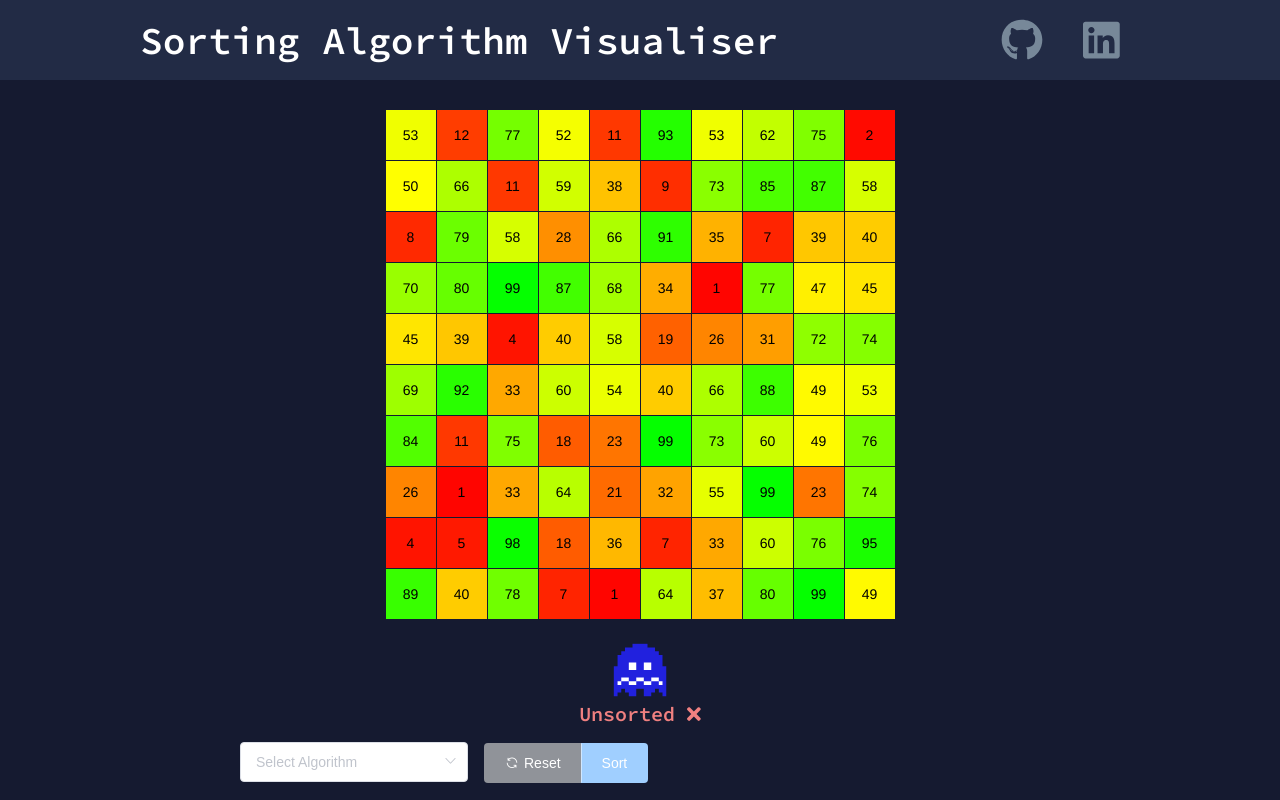
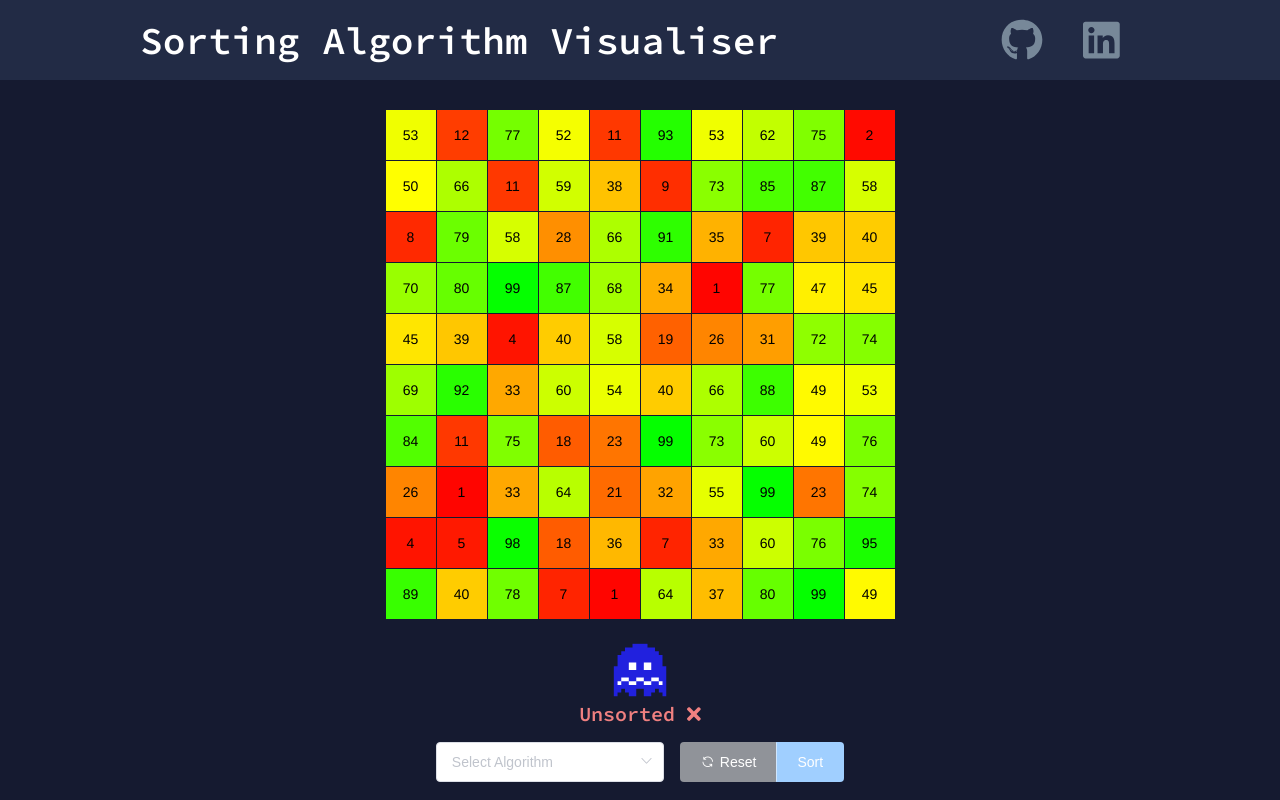
Before and after one commit to ChristopherLlewellyn/sorting-algorithm-visualiser, a Vue app in the folder sorting-algorithm-visualiser/: page / in a window 1280 px wide. Built offline with nearby package versions, Linux system fonts and the light colour scheme.

Commit message:
Added html tag to grid and controls

```diff
--- a/sorting-algorithm-visualiser/src/views/Main.vue
+++ b/sorting-algorithm-visualiser/src/views/Main.vue
@@ -1,8 +1,8 @@
 <template>
   <div>
-    <sorting-grid :numbers2dArray="gridValues"/>
-
-    <el-row class="mt">
+    <sorting-grid :numbers2dArray="gridValues" :sorted="sorted" />
+    <div id="controls">
+      <el-row class="mt" type="flex" justify="center">
         <el-select v-model="selectedAlgorithm" placeholder="Select Algorithm">
         <el-option
           v-for="item in options"
@@ -16,6 +16,7 @@
           <el-button type="primary" :loading="sorting ? true : false" :disabled="selectedAlgorithm == null ? true : false" @click="sort()">{{ sorting ? 'Sorting' : 'Sort' }}</el-button>
         </el-button-group>
       </el-row>
+    </div>
   </div>
 </template>
 
@@ -32,6 +33,7 @@ export default {
     gridValues: null,
     selectedAlgorithm: null,
     sorting: false,
+    sorted: false,
     options: [{
       value: 'bubble',
       label: 'Bubble Sort'
@@ -102,12 +104,14 @@ export default {
           break;
       }
       this.sorting = false;
+      this.sorted = true;
     },
 
     //* Data preparation methods
     // Generate new dataset
     newDataset() {
       this.dataset = this.randomArray(100, 0, 100);
+      this.sorted = false;
     },
 
     // Create array of random numbers between min and max
```
Lines whose indentation alone changed are shown as unchanged.
